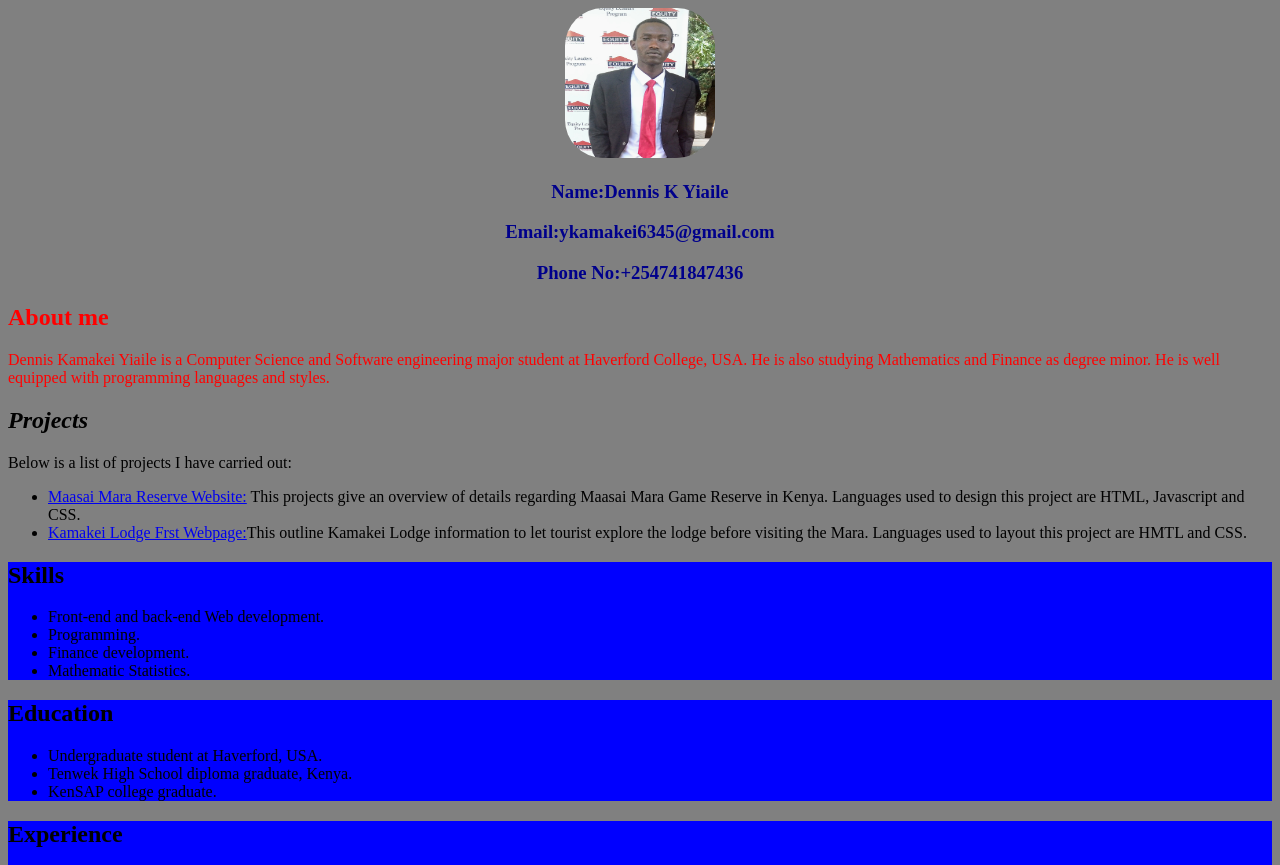
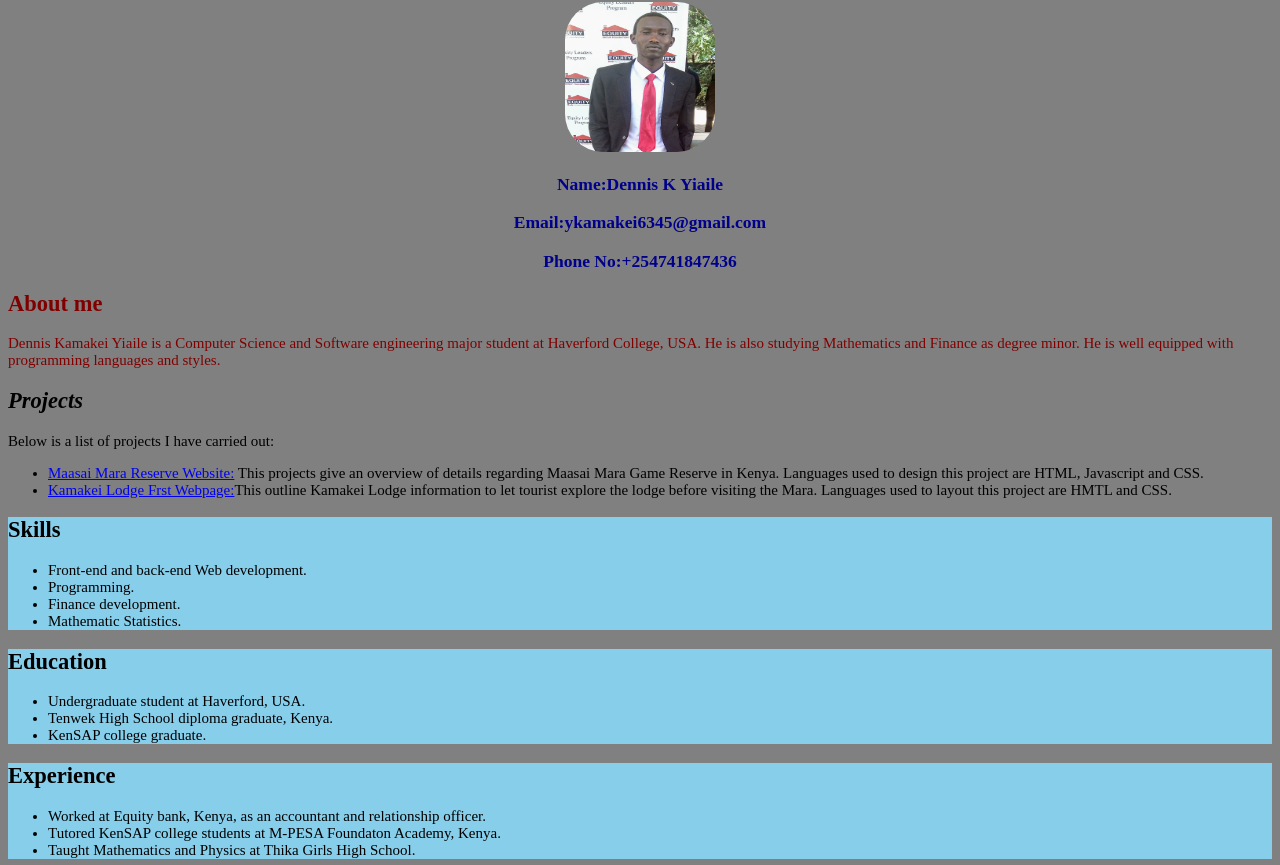
Before and after one commit to Dennis-tec/my-portfolio, a plain HTML site: page index.html in a window 1280 px wide. Shown: the part 72-937 px from the top of the page. Drawn offline with Linux system fonts and the light colour scheme.

Commit message:
add css styles

```diff
--- a/css/styles.css
+++ b/css/styles.css
@@ -1,5 +1,6 @@
 body{
   background-color: grey;
+  font-size: 15px
 }
 h1{
   text-align: center;
@@ -21,17 +22,17 @@ img{
   height: 20px;
 }
 .intro{
-  color: red;
+  color: maroon;
 }
 .education{
-  background-color: blue;
+  background-color: skyblue;
 
 }
 .skills{
-  background-color: blue;
+  background-color: skyblue;
 }
 .experience{
-  background-color: blue;
+  background-color: skyblue;
 }
 .copyright{
   color: darkblue;
```
